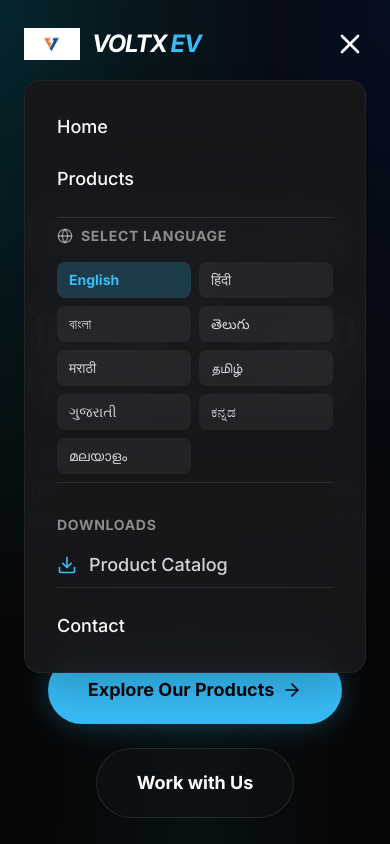
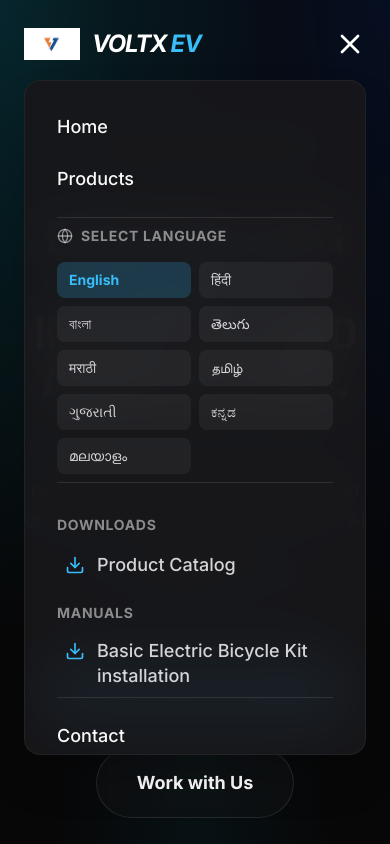
Before and after one commit to pkgali12/Voltx-Websitenew-1-voltx, a React (Vite) app: page / in a window 390 px wide. Both pictures are taken after a click on the button 350 px from the left and 44 px from the top of the page. Shown: the top 844 px of the page. Built offline with nearby package versions, Linux system fonts and the light colour scheme.

Commit message:
feat: add Basic Electric Bicycle Kit installation manual to navigation dropdown and mobile menu

```diff
--- a/src/components/Navbar.tsx
+++ b/src/components/Navbar.tsx
@@ -88,15 +88,29 @@
             <button className="flex items-center gap-1 hover:text-white transition-colors">
               Download <ChevronDown className="w-4 h-4 opacity-70 group-hover:rotate-180 transition-transform duration-300" />
             </button>
-            <div className="absolute top-full left-1/2 -translate-x-1/2 mt-2 w-48 bg-zinc-900 border border-white/10 rounded-xl shadow-[0_8px_30px_rgb(0,0,0,0.5)] opacity-0 invisible group-hover:opacity-100 group-hover:visible transition-all duration-300 pointer-events-none group-hover:pointer-events-auto z-50">
-              <div className="p-2">
+            <div className="absolute top-full left-1/2 -translate-x-1/2 mt-2 w-64 bg-zinc-900 border border-white/10 rounded-xl shadow-[0_8px_30px_rgb(0,0,0,0.5)] opacity-0 invisible group-hover:opacity-100 group-hover:visible transition-all duration-300 pointer-events-none group-hover:pointer-events-auto z-50">
+              <div className="p-2 flex flex-col gap-1">
                 <a
                   href="/Voltx_Product_Catalog.pdf"
                   download
                   className="flex items-center gap-3 px-4 py-3 text-sm text-zinc-300 hover:text-white hover:bg-white/10 rounded-lg transition-colors"
                 >
-                  <Download className="w-4 h-4 text-brand" />
+                  <Download className="w-4 h-4 text-brand shrink-0" />
                   Product Catalog
+                </a>
+
+                <div className="h-px bg-white/10 my-1"></div>
+                <div className="px-4 py-2">
+                  <span className="text-[10px] font-bold text-white/50 uppercase tracking-wider">Manuals</span>
+                </div>
+
+                <a
+                  href="/Basic_Electric_Bicycle_Kit_installation.pdf"
+                  download
+                  className="flex items-center gap-3 px-4 py-3 text-sm text-zinc-300 hover:text-white hover:bg-white/10 rounded-lg transition-colors"
+                >
+                  <Download className="w-4 h-4 text-brand shrink-0" />
+                  <span className="leading-snug">Basic Electric Bicycle Kit installation</span>
                 </a>
               </div>
             </div>
@@ -146,11 +160,22 @@
             <a
               href="/Voltx_Product_Catalog.pdf"
               download
-              className="text-lg font-medium text-zinc-300 flex items-center gap-3"
+              className="text-lg font-medium text-zinc-300 flex items-center gap-3 pl-2"
               onClick={() => setIsOpen(false)}
             >
-              <Download className="w-5 h-5 text-brand" />
+              <Download className="w-5 h-5 text-brand shrink-0" />
               Product Catalog
+            </a>
+
+            <span className="text-sm font-bold text-white/50 uppercase tracking-wider mt-2">Manuals</span>
+            <a
+              href="/Basic_Electric_Bicycle_Kit_installation.pdf"
+              download
+              className="text-lg font-medium text-zinc-300 flex items-start gap-3 pl-2"
+              onClick={() => setIsOpen(false)}
+            >
+              <Download className="w-5 h-5 text-brand shrink-0 mt-0.5" />
+              <span className="leading-snug">Basic Electric Bicycle Kit installation</span>
             </a>
           </div>
 
```
Also changed, not shown: 1 other file (tests, documents, lock files or other folders).
